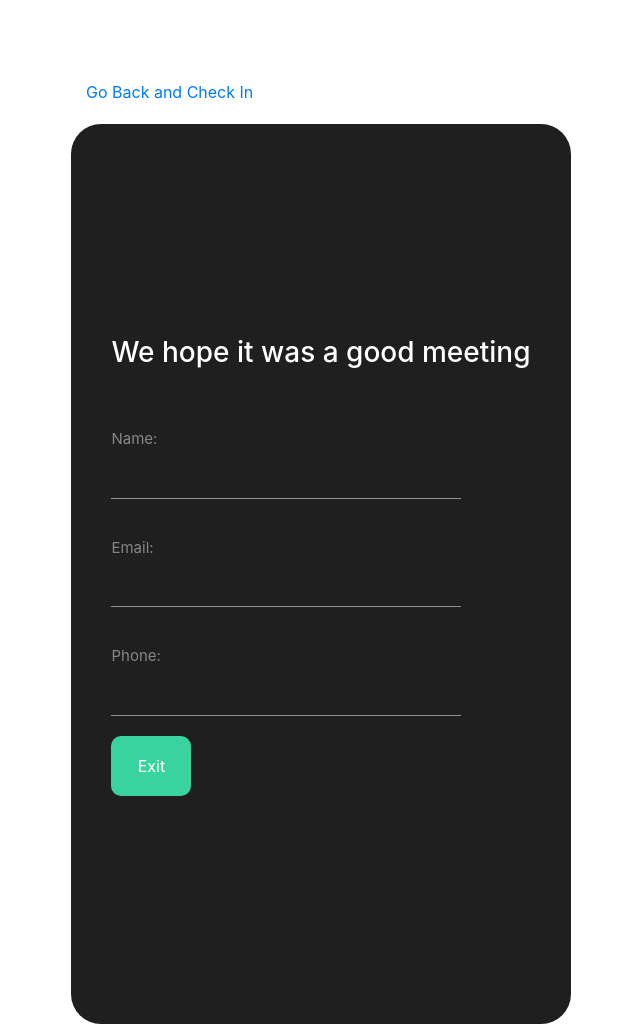
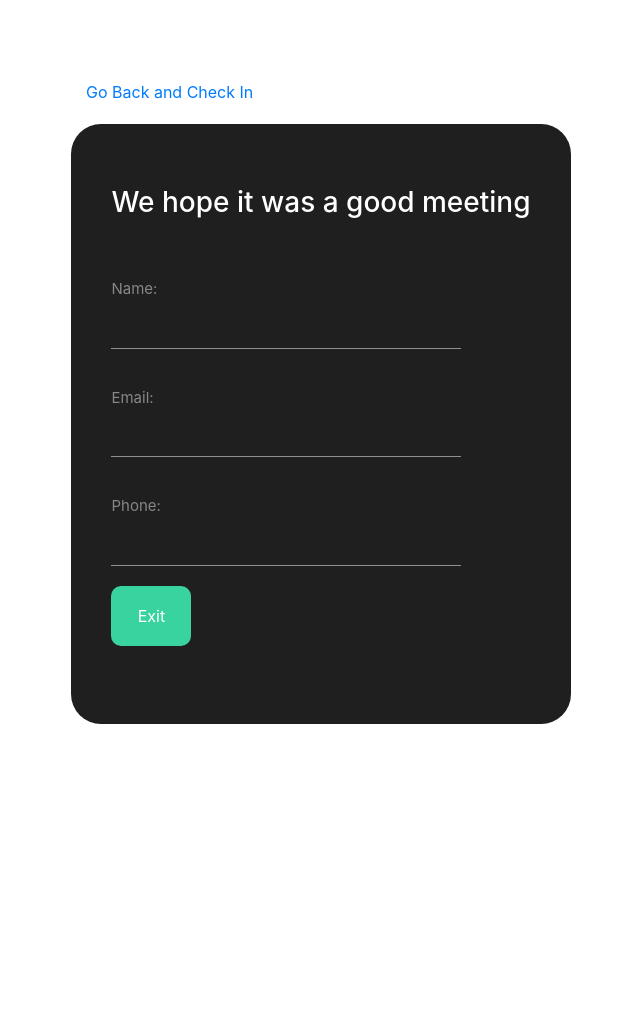
Before and after one commit to nightwarrior-xxx/Zeus, a Django app: page /god/clientCheckout/ in a window 1280 px wide. Shown: the part 100-1124 px from the top of the page, without its empty margins (319-959 px from the left). After the commit the page ends 824 px from the top, so only its background shows below. Run offline with Django 3.2, Linux system fonts and the light colour scheme; the visitor is signed in with stand-in values (Sample User, id 1); some libraries are stand-ins or nearby versions.

Commit message:
[Added] Screenshots and [Modified] CSS

```diff
--- a/zeus/god/templates/auth/ClientCheckout.html
+++ b/zeus/god/templates/auth/ClientCheckout.html
@@ -31,7 +31,7 @@
 
 
 
-        <div class="form-container">
+        <div class="checkout-form-container">
             <form action="{% url 'god:checkout' %}" method="POST">
                     {% csrf_token %}
                     <h3 style="color:white;">We hope it was a good meeting </h3><br><br>
--- a/zeus/static/css/style.css
+++ b/zeus/static/css/style.css
@@ -148,3 +148,19 @@ body {
 .guest-form-container h1{
 	color: white;
 }
+
+.checkout-form-container {
+	width: 500px;
+	height: 600px;
+	margin-top: 20px;
+	display: flex;
+	flex-direction: column;
+	justify-content: center;
+	align-items: center;
+	border-radius: 30px;
+	background-color: #1f1f1f;
+}
+
+.checkout-form-container h1{
+	color: white;
+}
```
Also changed, not shown: assets/hostEmailSent.png (added), assets/hostSMSSend.png (added), assets/savedClient.png (added), assets/zeusClientCheckout.png, assets/zeusClientRegister.png, assets/zeusHostLogin.png.
